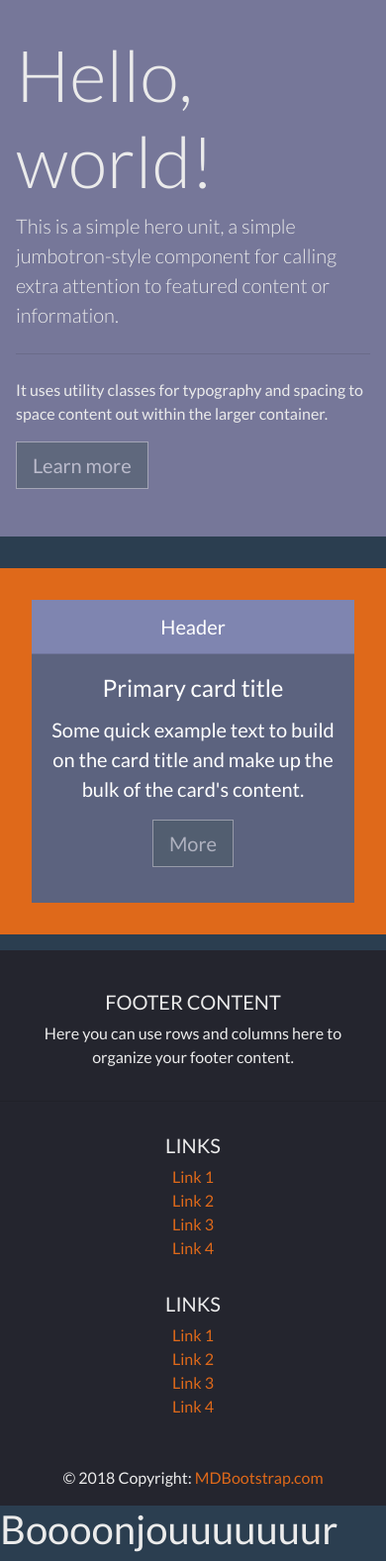
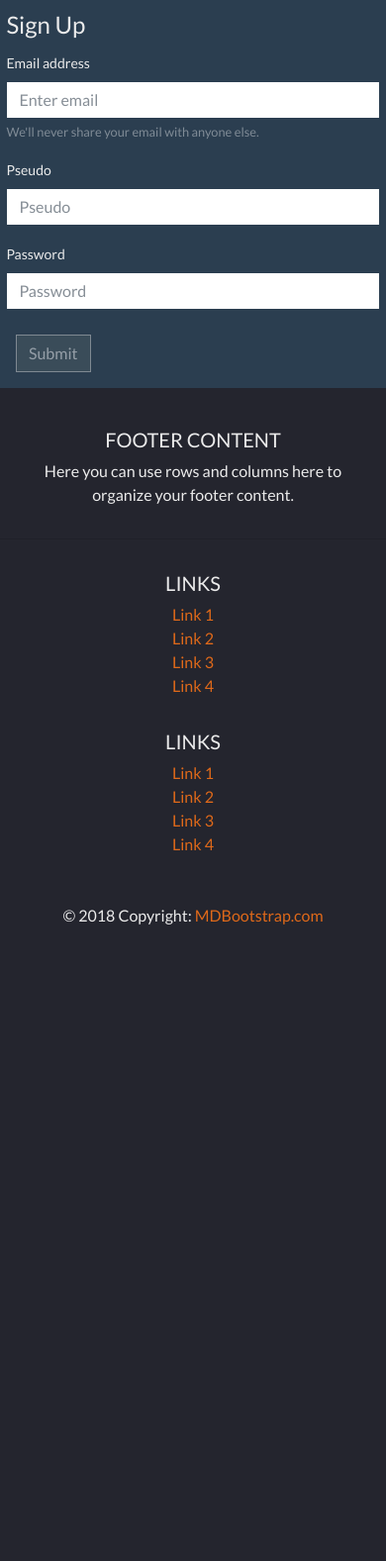
Before and after one commit to VadimRadermacher/BlogPhp, a PHP site: template slim-twig/templates/signup.twig in a window 390 px wide. Shown: the part 67-1644 px from the top of the page at 99% size. After the commit the page ends 1001 px from the top, so only its background shows below. Run offline with PHP 8.4, Linux system fonts and the light colour scheme; the template is opened without the code that fills it, so the values that code supplies are empty; some libraries are stand-ins or nearby versions.

Commit message:
responsive

```diff
--- a/slim-twig/src/scss/master.scss
+++ b/slim-twig/src/scss/master.scss
@@ -11,7 +11,7 @@
 button {
   margin:0.6rem;
 }
-input {
+nav > input {
   margin:0.6rem;
 }
 .jumbotron{
@@ -40,3 +40,22 @@ input {
 .page-footer {
   background-color: #24252E;
 }
+#footix {
+  margin-bottom:0;
+}
+form > fieldset {
+  height:100%;
+}
+@media screen and (max-width:1920px){
+form > fieldset {
+  max-width:50rem;
+  margin-left:15rem;
+  margin-top:3rem;
+  }
+}
+@media screen and (max-width:1000px){
+form > fieldset {
+  max-width:50rem;
+  margin:0.4rem;
+  }
+}
--- a/slim-twig/templates/common.twig
+++ b/slim-twig/templates/common.twig
@@ -36,27 +36,10 @@
     </form>
   </div>
 </nav>
-<div class="jumbotron">
-  <h1 class="display-3">Hello, world!</h1>
-  <p class="lead">This is a simple hero unit, a simple jumbotron-style component for calling extra attention to featured content or information.</p>
-  <hr class="my-4">
-  <p>It uses utility classes for typography and spacing to space content out within the larger container.</p>
-  <p class="lead">
-    <a class="btn btn-primary btn-lg" href="#" role="button">Learn more</a>
-  </p>
-</div>
+{% block content %}
 
-<div class="card text-white bg-primary mb-3" id="mouahaha" >
-  <div class="card-header">Header</div>
-  <div class="card-body">
-    <h4 class="card-title">Primary card title</h4>
-    <p class="card-text">Some quick example text to build on the card title and make up the bulk of the card's content.</p>
-    <p class="lead">
-      <a class="btn btn-primary btn-lg" href="#" role="button">More</a>
-    </p>
-  </div>
-</div>
-<footer class="page-footer font-small blue pt-4">
+{% endblock %}
+<footer class="page-footer font-small blue pt-4" id="footix">
 
     <!-- Footer Links -->
     <div class="container-fluid text-center text-md-left">
@@ -139,7 +122,3 @@
   </footer>
   </body>
 </html>
-
-    {% block content %}
-
-    {% endblock %}
--- a/slim-twig/templates/signup.twig
+++ b/slim-twig/templates/signup.twig
@@ -1,5 +1,23 @@
 {% extends 'common.twig' %}
 
 {% block content %}
-<h1> Boooonjouuuuuuur </h1>
+<form>
+  <fieldset>
+    <legend>Sign Up</legend>
+    <div class="form-group">
+      <label for="exampleInputEmail1">Email address</label>
+      <input type="email" class="form-control" id="exampleInputEmail1" aria-describedby="emailHelp" placeholder="Enter email">
+      <small id="emailHelp" class="form-text text-muted">We'll never share your email with anyone else.</small>
+    </div>
+    <div class="form-group">
+      <label for="exampleInputPassword1">Pseudo</label>
+      <input type="password" class="form-control" id="exampleInputPassword1" placeholder="Pseudo">
+    </div>
+    <div class="form-group">
+      <label for="exampleInputPassword1">Password</label>
+      <input type="password" class="form-control" id="exampleInputPassword1" placeholder="Password">
+    </div>
+    <button type="submit" class="btn btn-primary">Submit</button>
+  </fieldset>
+</form>
 {% endblock %}
```
Also changed, not shown: slim-twig/templates/home.twig (+20 -0 lines), slim-twig/public/css/master.css.
